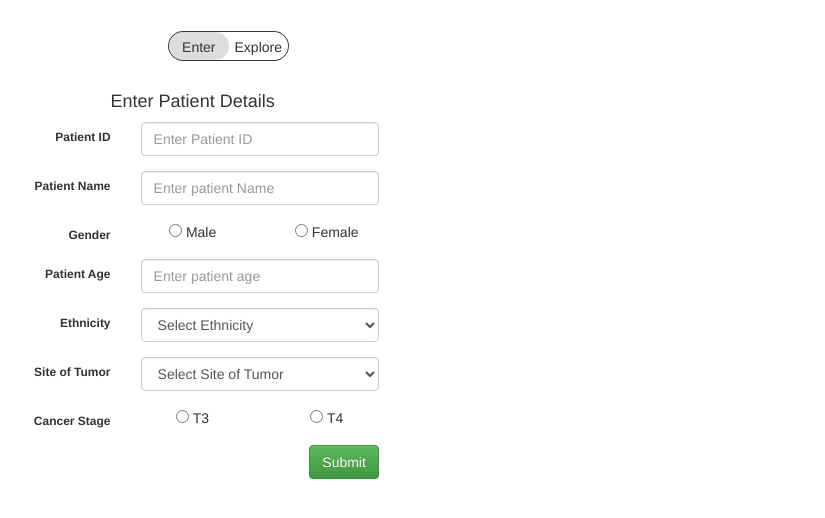
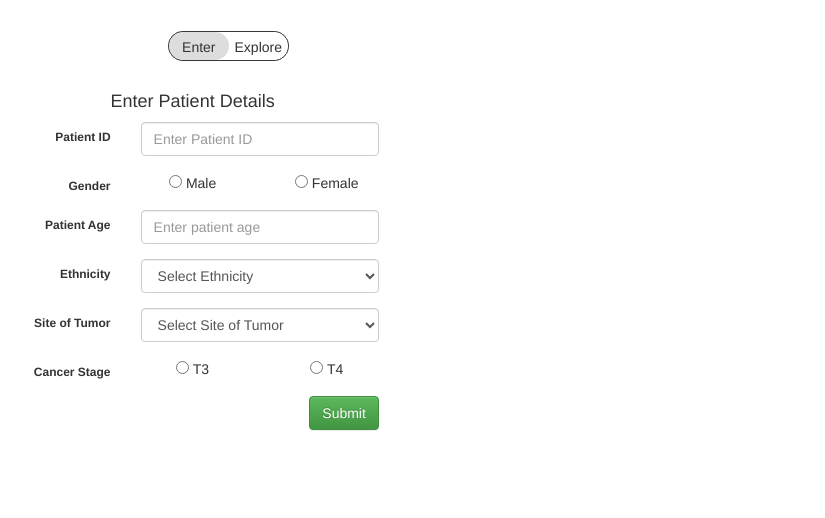
Before and after one commit to AndrewTBurks/SMART, a plain HTML site: page index.html in a window 1280 px wide. Shown: the part 68-586 px from the top of the page, without its empty margins (416-1241 px from the left). Drawn offline with nearby package versions, Linux system fonts and the light colour scheme.

Commit message:
remove patient name

```diff
--- a/index.html
+++ b/index.html
@@ -72,12 +72,12 @@
 	                  <input type="text" class="form-control " id="pid" placeholder="Enter Patient ID" name="pid">
 	                </div>
 	              </div>
-	              <div class="form-group" id="nameFormGroup">
+	              <!--<div class="form-group" id="nameFormGroup">
 	                <label for="pname" class="control-label col-xs-4">Patient Name</label>
 	                <div class="col-xs-8">
 	                  <input type="text" class="form-control" id="pname" placeholder="Enter patient Name" name="pname">
 	                </div>
-	              </div>
+	              </div>-->
 	              <div class="form-group" id = "genderFormGroup">
 	                <label for="pname" class="control-label col-xs-4">Gender</label>
 	                <div class="col-xs-4">
```
